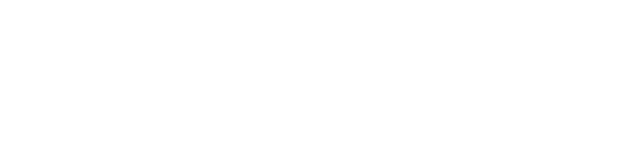
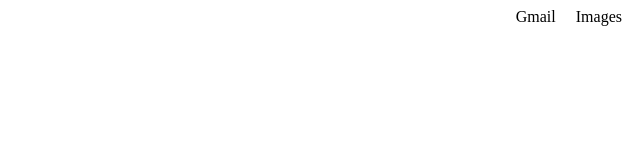
Before and after one commit to opeyemipeter1759/googlemock, a plain HTML site: page index.html in a window 1280 px wide. Shown: the whole page, without its empty margins (640-1280 px from the left). Drawn offline with Linux system fonts and the light colour scheme.

Commit message:
setting up files'

```diff
--- a/index.css
+++ b/index.css
@@ -0,0 +1,11 @@
+nav {
+  display: flex;
+  width: 10%;
+  justify-content: space-around;
+  margin-left: auto;
+}
+
+nav > a {
+  text-decoration: none;
+  color: black;
+}
--- a/index.html
+++ b/index.html
@@ -8,7 +8,11 @@
     <link rel="stylesheet" href="./index.css" />
   </head>
   <body>
-
-
+    <header>
+      <nav>
+        <a href="#"> Gmail </a>
+        <a href="#"> Images </a>
+      </nav>
+    </header>
   </body>
 </html>
```
Also changed, not shown: images/ggicon.png (added), images/googlelogo_color_272x92dp.png (added).
